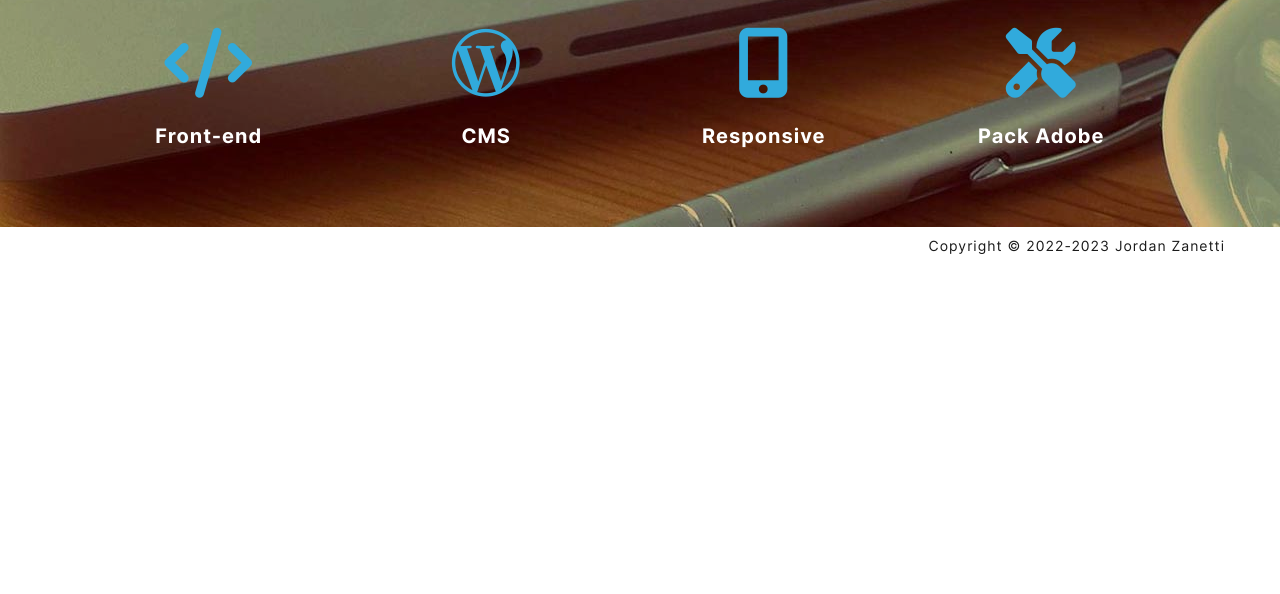
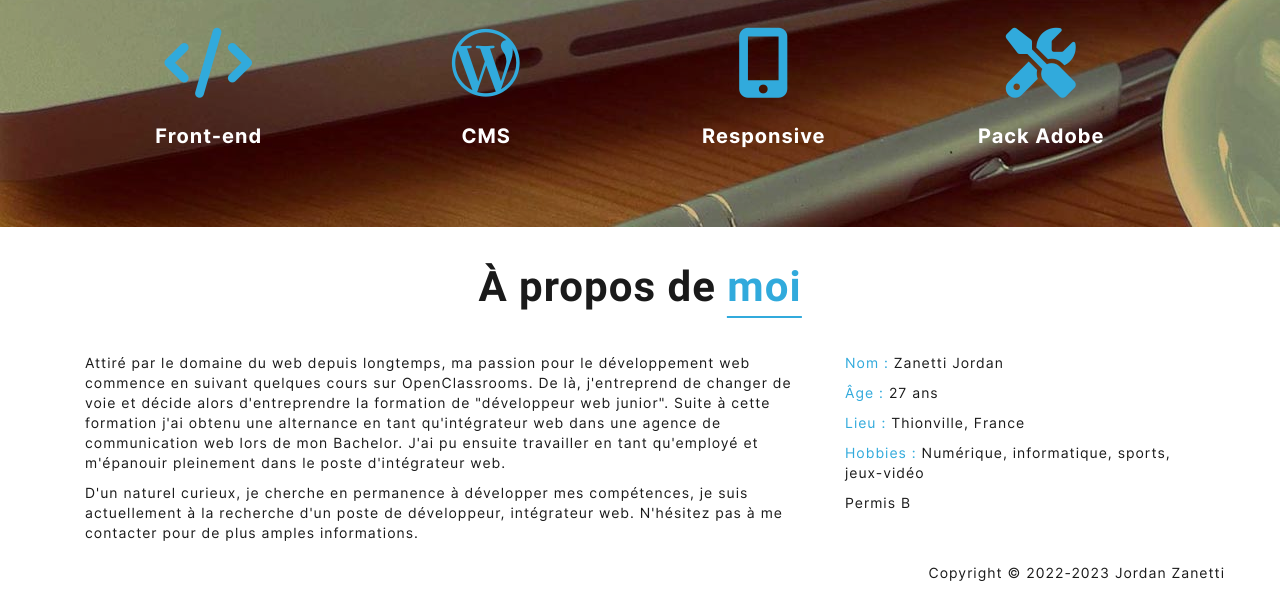
Before and after one commit to JordanZane/CV, a PHP site: page / in a window 1280 px wide. Shown: the part 573-1167 px from the top of the page. Before the commit the page ends 827 px from the top, so only its background shows below. Run offline with PHP 8.4, Linux system fonts and the light colour scheme; some web fonts are replaced.

Commit message:
Ajout de la structure html + style de la partie à propos

```diff
--- a/index.php
+++ b/index.php
@@ -13,8 +13,25 @@
     <main>
         <div class="container">
             <div class="row">
-                <div class="col">
-
+                <div class="col-lg-12">
+                    <h2>à propos de <span class="color-blue underline">moi</span></h2>
+                </div>
+            </div>
+            <div class="row">
+                <div class="col-lg-8">
+                    <p>Attiré par le domaine du web depuis longtemps, ma passion pour le développement web commence en suivant quelques cours sur OpenClassrooms.
+                        De là, j'entreprend de changer de voie et décide alors d'entreprendre la formation de "développeur web junior".
+                        Suite à cette formation j'ai obtenu une alternance en tant qu'intégrateur web dans une agence de communication web lors de mon Bachelor.
+                        J'ai pu ensuite travailler en tant qu'employé et m'épanouir pleinement dans le poste d'intégrateur web.</p>
+                        <p>D'un naturel curieux, je cherche en permanence à développer mes compétences, je suis actuellement à la recherche d'un poste de développeur, intégrateur web.
+                        N'hésitez pas à me contacter pour de plus amples informations.</p>
+                </div>
+                <div class="col-lg-4">
+                    <p><span class="color-blue">Nom :</span> Zanetti Jordan</p>
+                    <p><span class="color-blue">Âge :</span> 27 ans</p>
+                    <p><span class="color-blue">Lieu :</span> Thionville, France</p>
+                    <p><span class="color-blue">Hobbies :</span> Numérique, informatique, sports, jeux-vidéo</p>
+                    <p>Permis B</p>
                 </div>
             </div>
         </div>
--- a/styles/_scss/pages/_globalstyle.scss
+++ b/styles/_scss/pages/_globalstyle.scss
@@ -51,16 +51,33 @@ body {
 
         h2 {
                 font-family: $font2;
-                font-size: 32px;
+                font-size: 42px;
                 font-weight: 700;
-                line-height: 43px;
+                line-height: 52px;
                 padding: 32px 0 25px;
+                text-align: center;
+                &::first-letter{
+                        text-transform: uppercase;
+                }
                 @include respond-to('medium') {
                         font-size: 25px;
 
                 }
                 @include respond-to('small') {
                         font-size: 20px;
+                }
+                span.underline{
+                        position: relative;
+                        &::after{
+                                content: "";
+                                position: absolute;
+                                left: 50%;
+                                transform: translate(-50%, 0);
+                                bottom: -5px;
+                                width: 100%;
+                                height: 2px;
+                                background-color: $color-blue;
+                        }
                 }
         }
 
```
Also changed, not shown: styles/bsmain.css, 1 other file.
